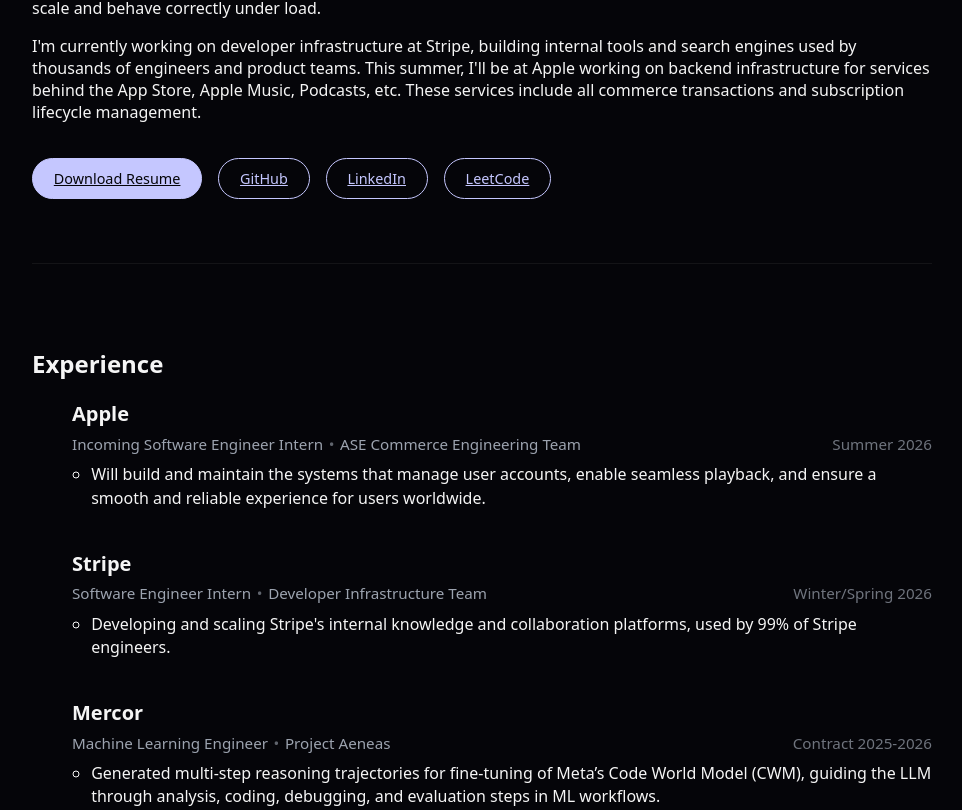
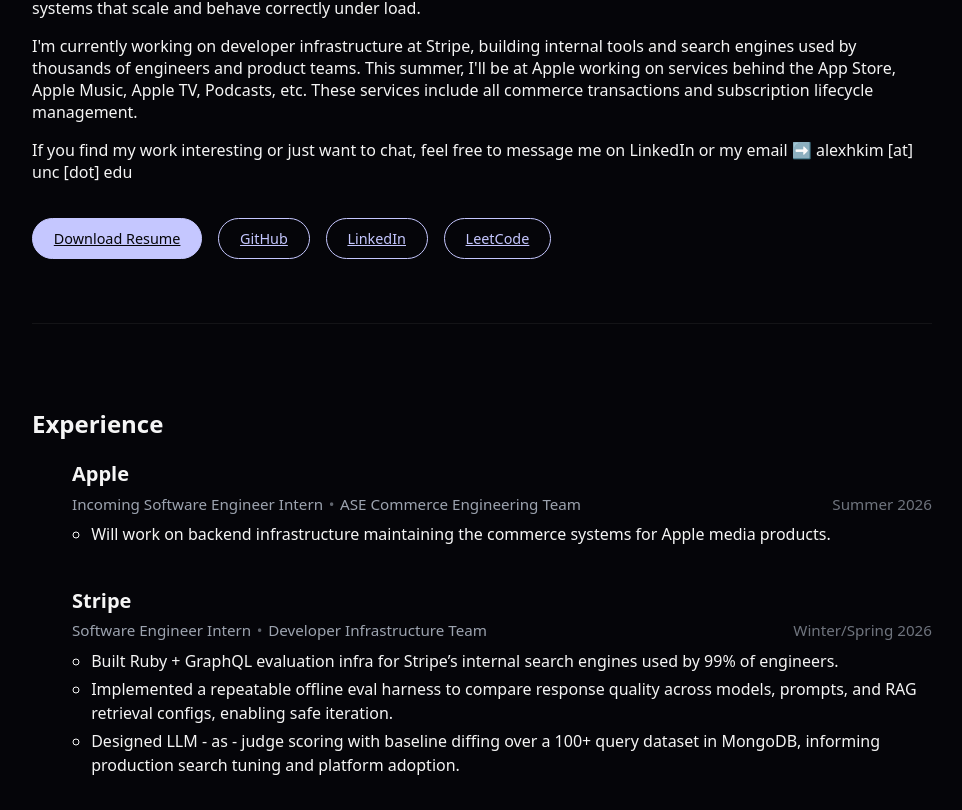
Before and after one commit to ahkim76/ahkim76.github.io, a React (Create React App) app: page / in a window 1280 px wide. Shown: the part 270-1080 px from the top of the page, without its empty margins (158-1120 px from the left). Built offline with nearby package versions, Linux system fonts and the light colour scheme.

Commit message:
Add changes

```diff
--- a/src/Components/About.jsx
+++ b/src/Components/About.jsx
@@ -4,24 +4,27 @@
       <h1>Alex Kim</h1>
       <p>
         I'm a 1st generation student at UNC-Chapel Hill from Chicago studying
-        Computer Science (BS). As a software engineer, I have experience in
-        backend infra, distributed systems, and applied AI work. My focus is
+        Computer Science. As a software engineer, I have experience in backend
+        infrastructure, distributed systems, and applied AI work. My focus is on
         building reliable systems that scale and behave correctly under load.
       </p>
       <p>
         I'm currently working on developer infrastructure at Stripe, building
         internal tools and search engines used by thousands of engineers and
-        product teams. This summer, I'll be at Apple working on backend
-        infrastructure for services behind the App Store, Apple Music, Podcasts,
-        etc. These services include all commerce transactions and subscription
-        lifecycle management.
+        product teams. This summer, I'll be at Apple working on services behind
+        the App Store, Apple Music, Apple TV, Podcasts, etc. These services
+        include all commerce transactions and subscription lifecycle management.
+      </p>
+      <p>
+        If you find my work interesting or just want to chat, feel free to
+        message me on LinkedIn or my email ➡️ alexhkim [at] unc [dot] edu
       </p>
       <div className="hero-buttons">
         <a href="/resume.pdf" className="btn" target="_blank" rel="noreferrer">
           Download Resume
         </a>
         <a
-          href="https://github.com/ahkim76"
+          href="https://www.youtube.com/watch?v=dQw4w9WgXcQ"
           className="btn-outline"
           target="_blank"
           rel="noreferrer"
--- a/src/Components/Experience.jsx
+++ b/src/Components/Experience.jsx
@@ -17,9 +17,8 @@
 
           <ul className="experience-bullets">
             <li>
-              Will build and maintain the systems that manage user accounts,
-              enable seamless playback, and ensure a smooth and reliable
-              experience for users worldwide.
+              Will work on backend infrastructure maintaining the commerce
+              systems for Apple media products.
             </li>
           </ul>
         </div>
@@ -37,8 +36,18 @@
 
           <ul className="experience-bullets">
             <li>
-              Developing and scaling Stripe's internal knowledge and
-              collaboration platforms, used by 99% of Stripe engineers.
+              Built Ruby + GraphQL evaluation infra for Stripe’s internal search
+              engines used by 99% of engineers.
+            </li>
+            <li>
+              Implemented a repeatable offline eval harness to compare response
+              quality across models, prompts, and RAG retrieval configs,
+              enabling safe iteration.
+            </li>
+            <li>
+              Designed LLM - as - judge scoring with baseline diffing over a
+              100+ query dataset in MongoDB, informing production search tuning
+              and platform adoption.
             </li>
           </ul>
         </div>
```
